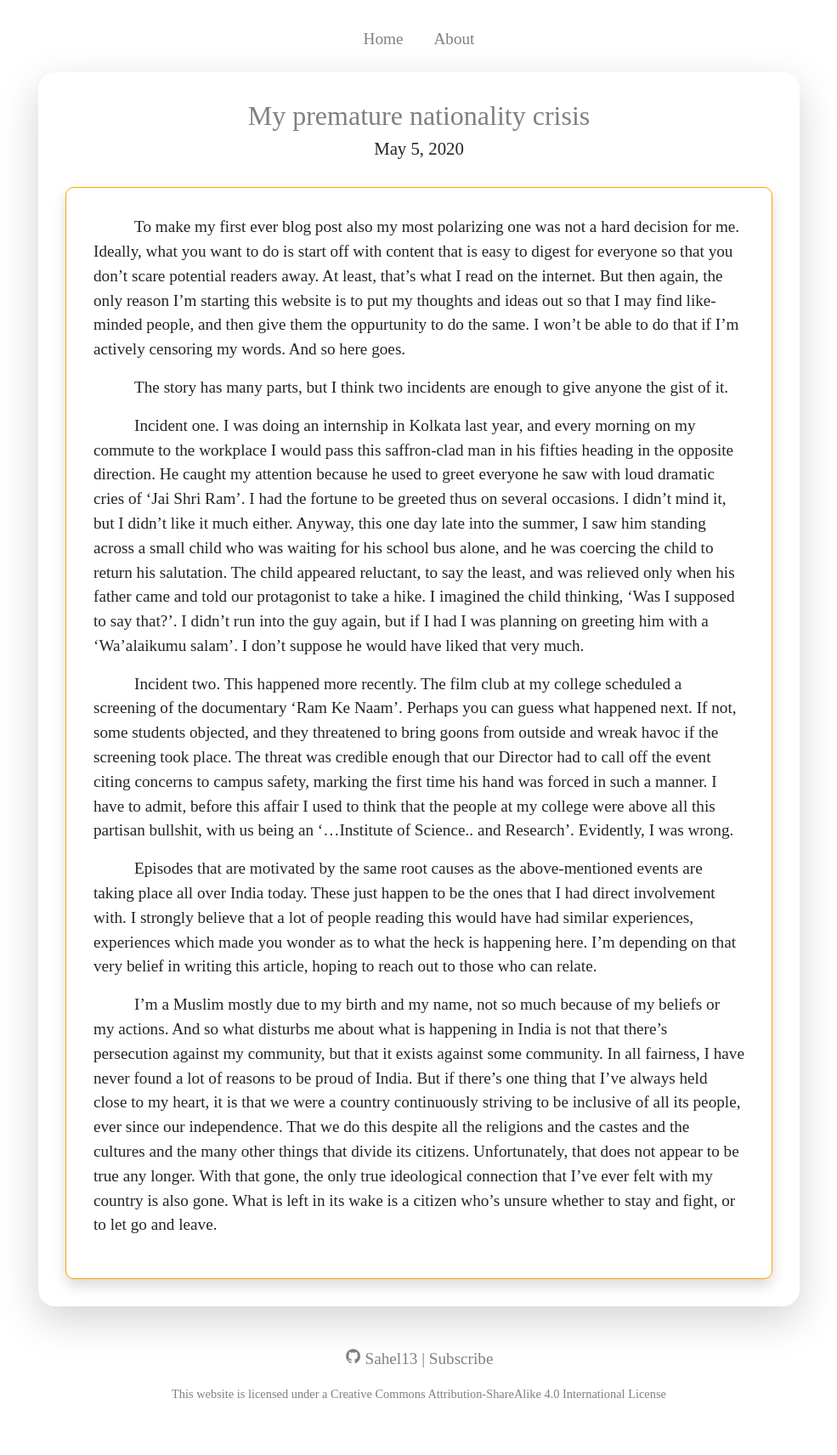
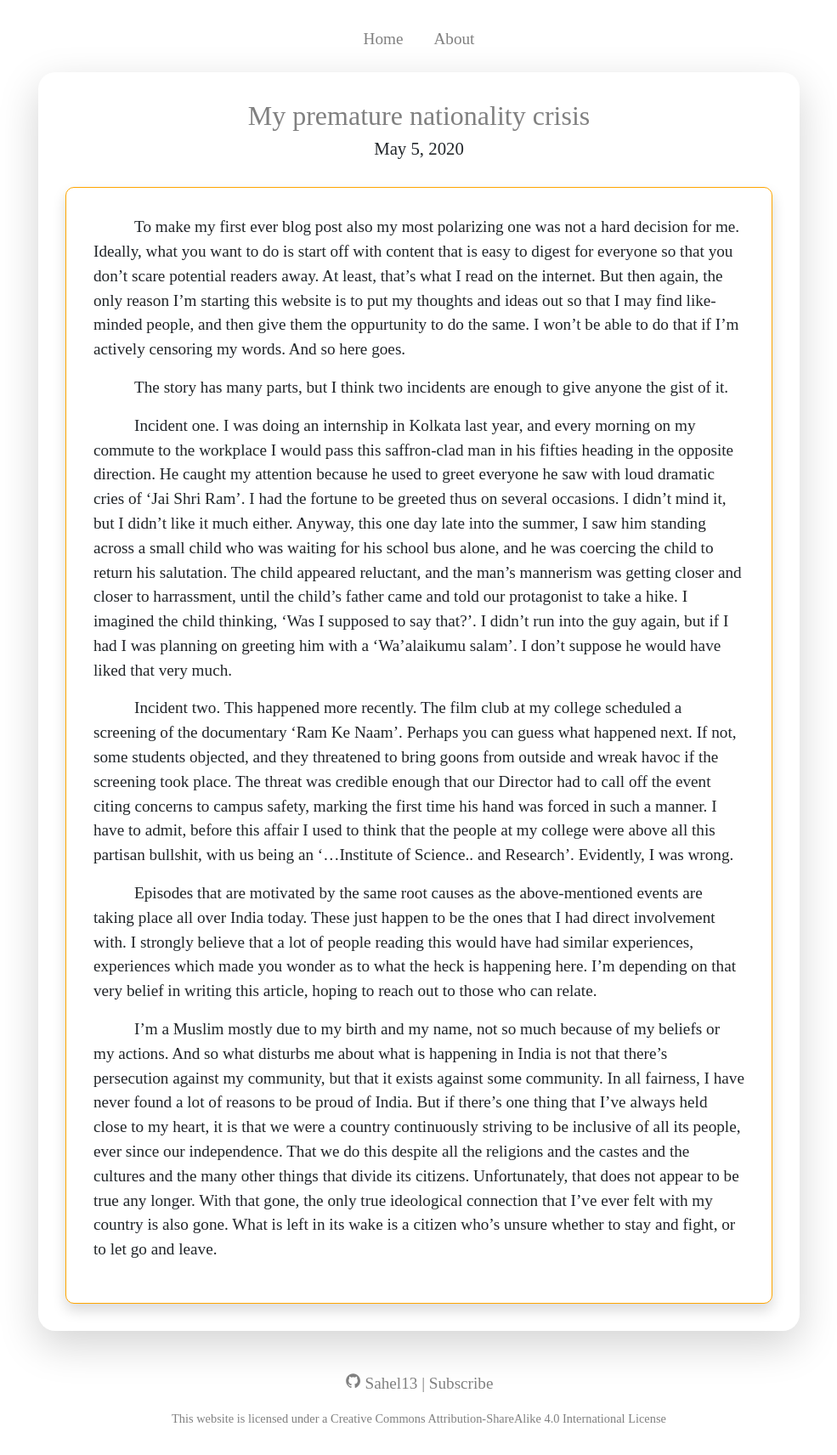
Before and after one commit to Sahel13/TheStudentWatch-Old, a Jekyll site: the page built from _posts/2020-05-05-my-premature-nationality-crisis.md, in a window 1280 px wide. Shown: the whole page at 85% size, without its empty margins (147-1132 px from the left). Built offline with Jekyll 4.4.1, drawn with Linux system fonts in a browser that asks for light colours; nearby versions of some CDN libraries; before the commit the page ends 1684 px from its top, so only the background shows below that.

Commit message:
Small textual changes made

```diff
--- a/_posts/2020-05-05-my-premature-nationality-crisis.md
+++ b/_posts/2020-05-05-my-premature-nationality-crisis.md
@@ -10,7 +10,7 @@ To make my first ever blog post also my most polarizing one was not a hard decis
 
 The story has many parts, but I think two incidents are enough to give anyone the gist of it.
 
-Incident one. I was doing an internship in Kolkata last year, and every morning on my commute to the workplace I would pass this saffron-clad man in his fifties heading in the opposite direction. He caught my attention because he used to greet everyone he saw with loud dramatic cries of 'Jai Shri Ram'. I had the fortune to be greeted thus on several occasions. I didn't mind it, but I didn't like it much either. Anyway, this one day late into the summer, I saw him standing across a small child who was waiting for his school bus alone, and he was coercing the child to return his salutation. The child appeared reluctant, to say the least, and was relieved only when his father came and told our protagonist to take a hike. I imagined the child thinking, 'Was I supposed to say that?'. I didn't run into the guy again, but if I had I was planning on greeting him with a 'Wa'alaikumu salam'. I don't suppose he would have liked that very much.
+Incident one. I was doing an internship in Kolkata last year, and every morning on my commute to the workplace I would pass this saffron-clad man in his fifties heading in the opposite direction. He caught my attention because he used to greet everyone he saw with loud dramatic cries of 'Jai Shri Ram'. I had the fortune to be greeted thus on several occasions. I didn't mind it, but I didn't like it much either. Anyway, this one day late into the summer, I saw him standing across a small child who was waiting for his school bus alone, and he was coercing the child to return his salutation. The child appeared reluctant, and the man's mannerism was getting closer and closer to harrassment, until the child's father came and told our protagonist to take a hike. I imagined the child thinking, 'Was I supposed to say that?'. I didn't run into the guy again, but if I had I was planning on greeting him with a 'Wa'alaikumu salam'. I don't suppose he would have liked that very much.
 
 
 Incident two. This happened more recently. The film club at my college scheduled a screening of the documentary 'Ram Ke Naam'. Perhaps you can guess what happened next. If not, some students objected, and they threatened to bring goons from outside and wreak havoc if the screening took place. The threat was credible enough that our Director had to call off the event citing concerns to campus safety, marking the first time his hand was forced in such a manner. I have to admit, before this affair I used to think that the people at my college were above all this partisan bullshit, with us being an '...Institute of Science.. and Research'. Evidently, I was wrong.
```
